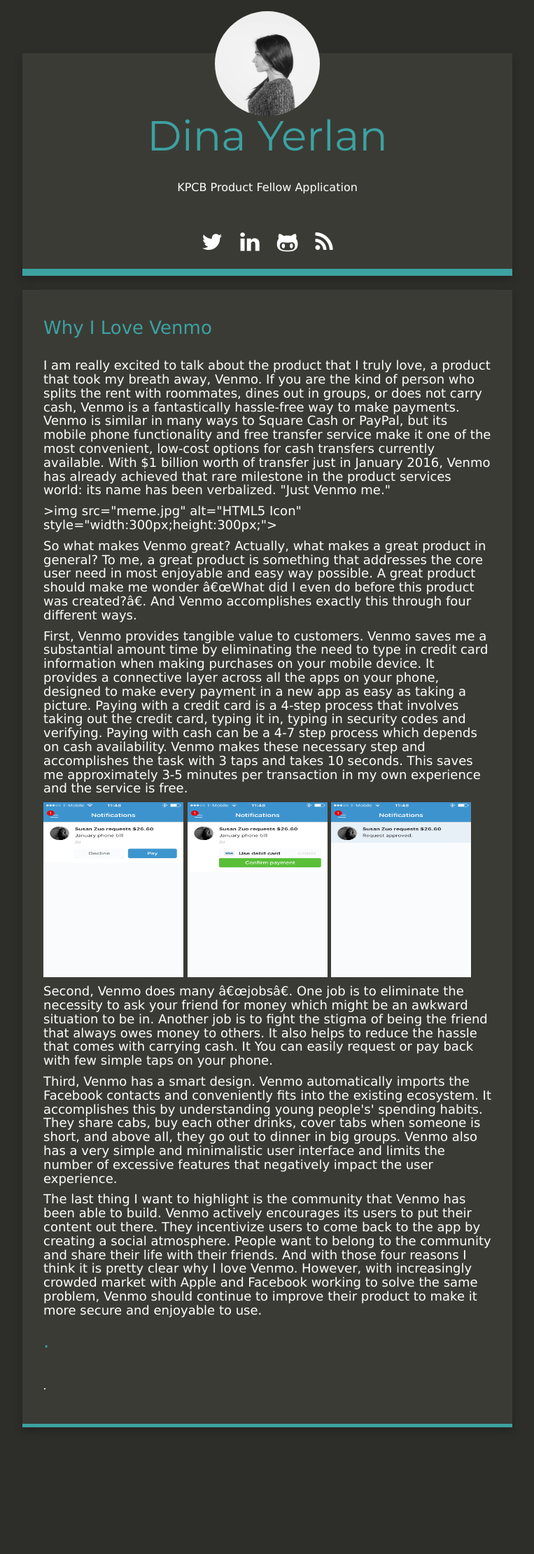
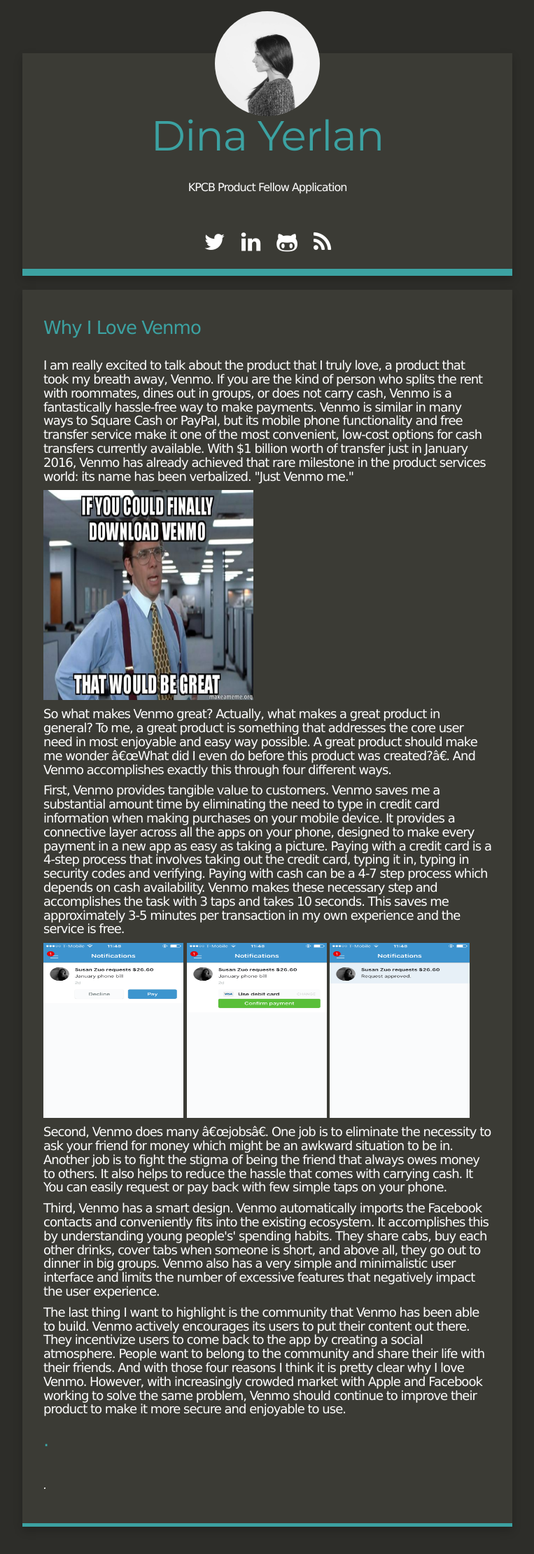
Before and after one commit to di-y/di-y.github.io, a Jekyll site: the page built from index.html, in a window 1280 px wide, cut to the strip 104-2326 px from the top of the page. Shown: the whole strip at 70% size, without its empty margins (258-1021 px from the left). Built offline with Jekyll 4.4.1, drawn with Linux system fonts in a browser that asks for light colours; nearby versions of some CDN libraries; before the commit the page ends 2184 px from its top, so only the background shows below that.

Commit message:
challenge

```diff
--- a/css/style.scss
+++ b/css/style.scss
@@ -41,6 +41,8 @@
 
 body {
 	font-family: "Lucida Grande", "Lucida Sans Unicode", Arial, sans-serif;
+        letter-spacing: -1px;
+
 	font-weight: 300;
 	background-color: $dark;
 	color: $white;
--- a/index.html
+++ b/index.html
@@ -34,7 +34,7 @@
               <h2> Why I Love Venmo </h2>
 		<h4> <p>I am really excited to talk about the product that I truly love, a product that took my breath away, Venmo. If you are the kind of person who splits the rent with roommates, dines out in groups, or does not carry cash, Venmo is a fantastically hassle-free way to make payments. Venmo is similar in many ways to Square Cash or PayPal, but its mobile phone functionality and free transfer service make it one of the most convenient, low-cost options for cash transfers currently available. With $1 billion worth of transfer just in January 2016, Venmo has already achieved that rare  milestone in the product services world: its name has been verbalized. "Just Venmo me."
 </p>
->img src="meme.jpg" alt="HTML5 Icon" style="width:300px;height:300px;">
+<img src="meme.jpg" alt="HTML5 Icon" style="width:300px;height:300px;">
 <p>
 </p>
 <p>
```
